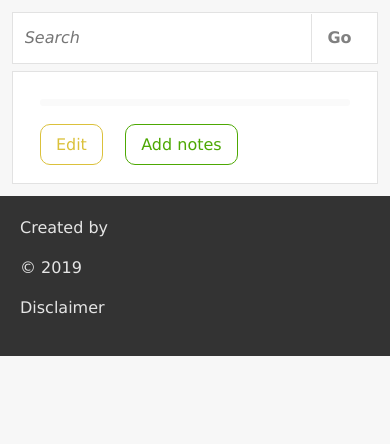
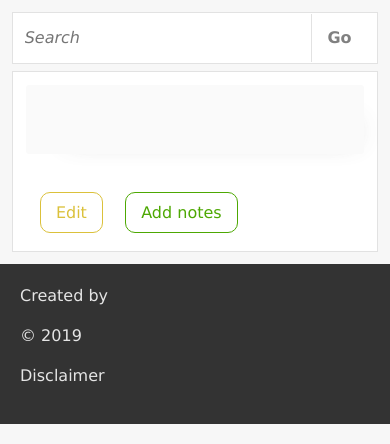
Before and after one commit to weFlowAndFlow/Quotify-Symfony, a Symfony app: template templates/Inside/Quote/singleView.html.twig in a window 390 px wide. Shown: the part 45-489 px from the top of the page. Run offline with Twig, Linux system fonts and the light colour scheme; the template is opened without the code that fills it, so the values that code supplies are empty; some libraries are stand-ins or nearby versions.

Commit message:
style updates

```diff
--- a/public/style/pagination.css
+++ b/public/style/pagination.css
@@ -17,22 +17,21 @@
 	padding: 5px;
 	padding-top: 7px;
 	width: 45px;
-	transition: 0.6s;
 }
 
 .first:hover, .previous:hover, .page:hover, .next:hover, .last:hover {
-	background-color: rgb(45, 99, 0, 0.4);
-	transition: 0.8s;
+	background-color: rgb(237, 237, 237);
+	transition: 0.6s;
 }
 
 
 .current {
-	padding: 5px;
+	padding-top: 7px;
 	width: 45px;
 	margin-left: 2px;
 	margin-right: 2px;
 	font-weight: bold;
-	font-size: 24px;
+	font-size: 20px;
 }
 
 
@@ -52,9 +51,9 @@
 	}
 
 	.current {
-		padding: 0px;
+		padding-top: 3px;
 		width: 35px;
 		font-weight: bold;
-		font-size: 22px;
+		font-size: 18px;
 	}
 }
--- a/public/style/quote.css
+++ b/public/style/quote.css
@@ -31,11 +31,11 @@
 	font-family: Georgia;
 	font-style: italic;
 	font-size: 18px;
+	margin-top: 20px;
+	margin-left: 3%;
+	margin-right: 3%;
+	white-space: pre-line;
 	text-align: justify;
-	margin-top: 30px;
-	margin-left: 30px;
-	margin-right: 30px;
-	text-indent: 50px;
 }
 
 .seeMore {
@@ -49,7 +49,7 @@
 	text-align: right;
 	font-weight: bold;
 	margin-bottom: -3px;
-	margin-top: 30px;
+	margin-top: 50px;
 	text-transform: capitalize;
 }
 
@@ -142,6 +142,14 @@
 
 @media all and (max-width: 768px)
 {
+	.quoteBlock {
+		margin: 1%;
+	}
+
+	.quoteText {
+		font-size: 14px;
+	}
+
 	.quoteButtons {
 		text-align: center;
 		margin-top: 5px;
--- a/templates/Inside/_menu.html.twig
+++ b/templates/Inside/_menu.html.twig
@@ -5,7 +5,7 @@
 			<li><a href="{{ path('qtf_author_index') }}">🖋 Authors</a></li>
 			<li><a href="{{ path('qtf_category_index') }}">📂 Categories</a></li>
 			<li><a href="{{ path('qtf_work_index') }}">📚 Original works</a></li>
-			<li><a href="{{ path('qtf_date_index') }}">🗓 Date</a></li>
+			<li><a href="{{ path('qtf_work_dates') }}">🗓 Date</a></li>
 			<li><a href="{{ path('qtf_quote_random') }}">❓ Random quote</a></li>
 			<li><a href="{{ path('qtf_testData_index') }}">⚠️ CREATE DATA</a></li>
 		</ul>
@@ -19,6 +19,6 @@
 	<a href="{{ path('qtf_author_index') }}">🖋 Authors</a>
 	<a href="{{ path('qtf_category_index') }}">📂 Categories</a>
 	<a href="{{ path('qtf_work_index') }}">📚 Original works</a>
-	<a href="{{ path('qtf_date_index') }}">🗓 Date</a>
+	<a href="{{ path('qtf_work_dates') }}">🗓 Date</a>
 	<a href="{{ path('qtf_quote_random') }}">❓ Random quote</a>
 </div>
```
Also changed, not shown: src/Controller/DateController.php (deleted, +0 -32 lines), src/Controller/WorkController.php (+10 -0 lines).
